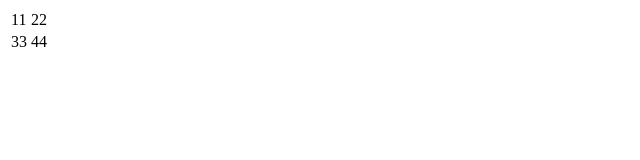
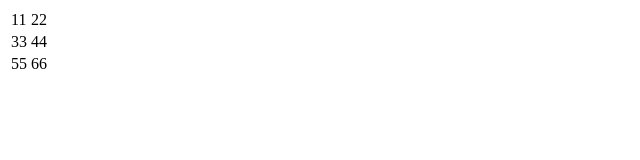
Before and after one commit to pangBossAt/VueLearn, a plain HTML site: page index.html in a window 1280 px wide. Shown: the full height of the page, 0-640 px from the left. Drawn offline with Linux system fonts and the light colour scheme.

Commit message:
测试配置

```diff
--- a/index.html
+++ b/index.html
@@ -17,6 +17,10 @@
                     <td>33</td>
                     <td>44</td>
                 </tr>
+                <tr>
+                	<td>55</td>
+                	<td>66</td>
+                </tr>
             </table>
         </div>
 
```
